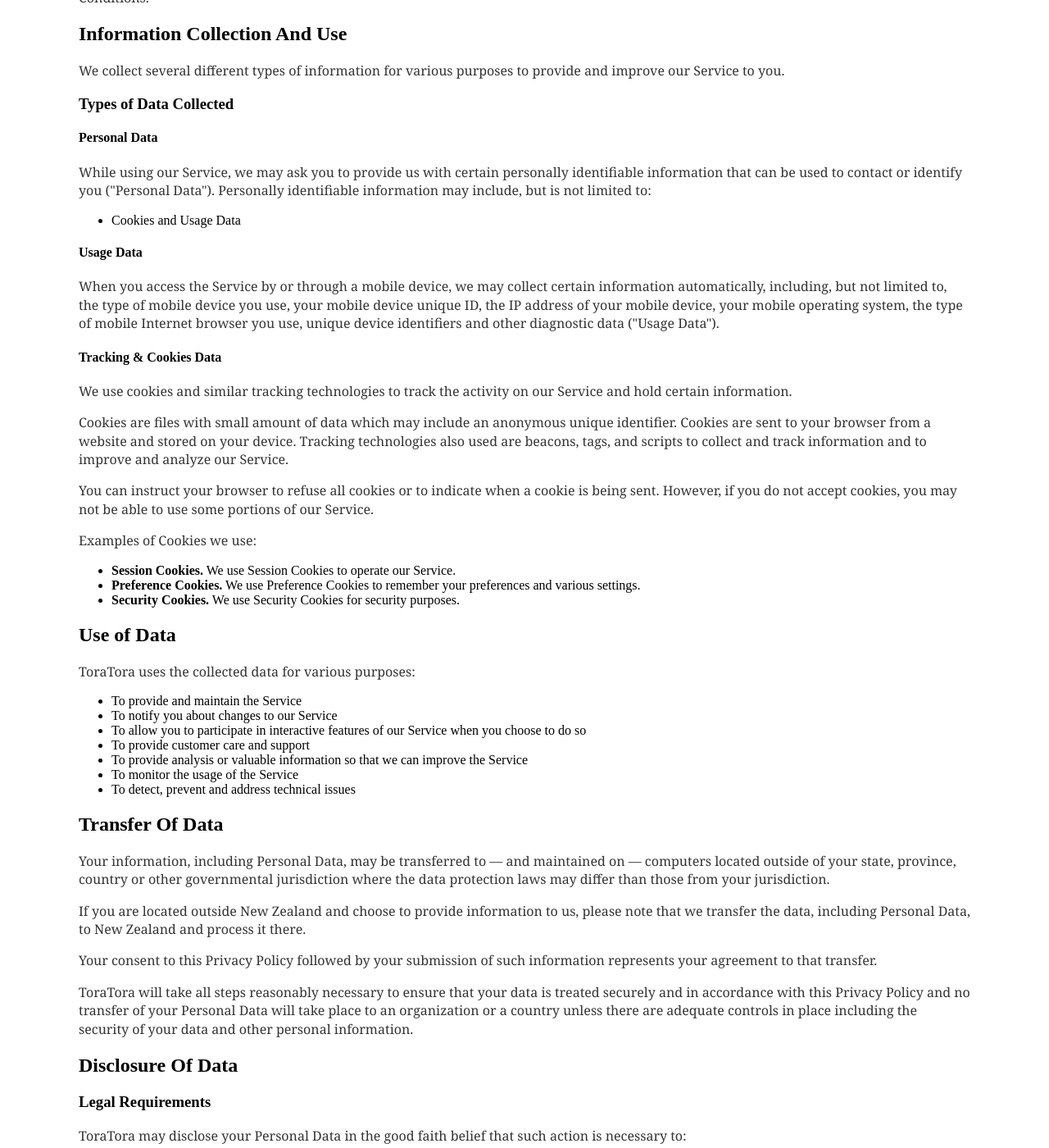
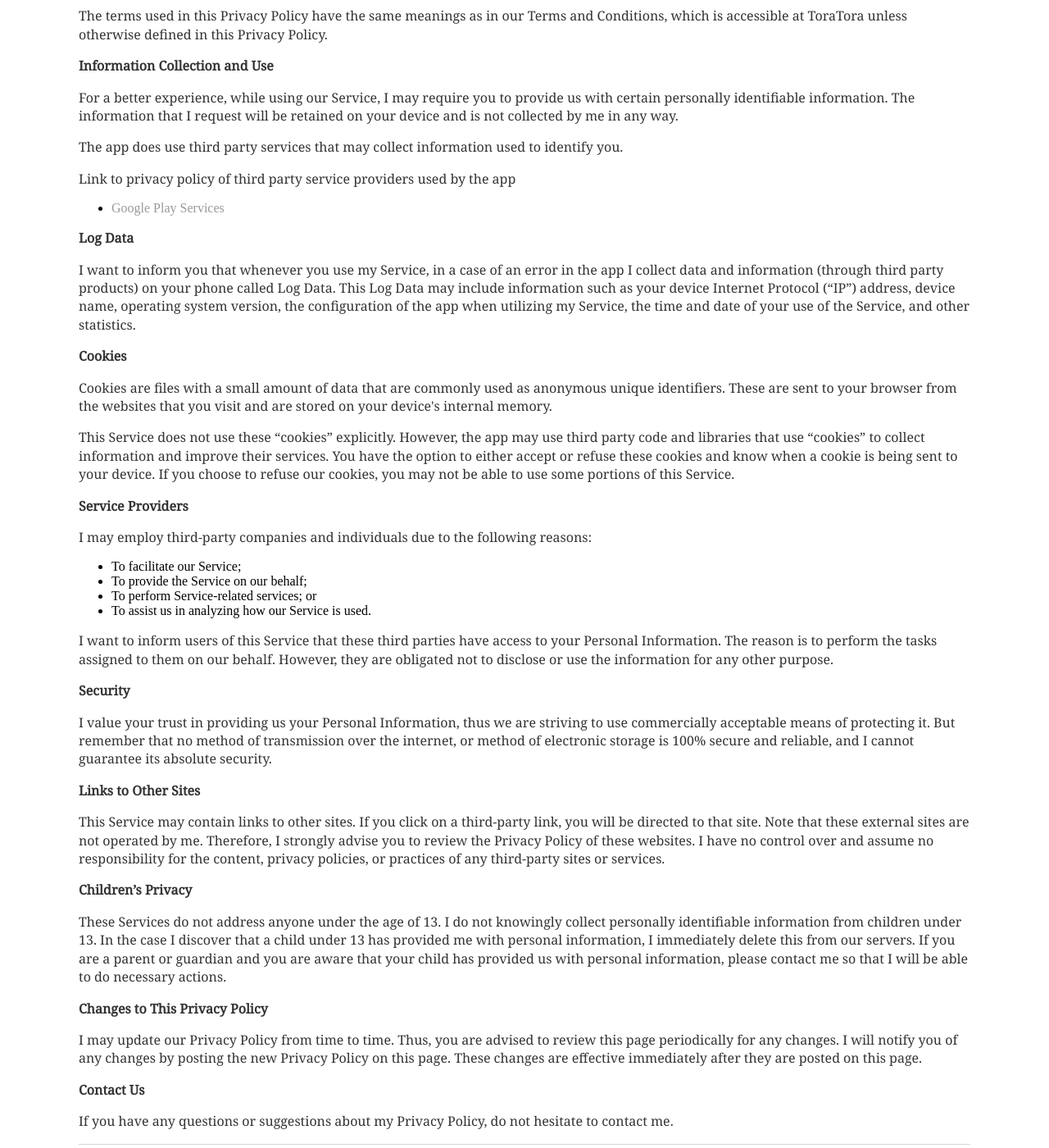
Before and after one commit to marloncardenas/marloncardenas.github.io, a Jekyll site: the page built from toratora/privacypolicy/index.html, in a window 1280 px wide and 1400 px high, scrolled down 413 px. Shown: the whole window at 82% size. Built offline with Jekyll 4.4.1, drawn with Linux system fonts in a browser that asks for light colours; some of the changed text lies outside the part shown.

Commit message:
Updated tora tora site

```diff
--- a/toratora/privacypolicy/index.html
+++ b/toratora/privacypolicy/index.html
@@ -4,107 +4,52 @@
 ---
 <div class="blurb">
     <h1>Privacy Policy</h1>
-
-
-    <p>Effective date: January 30, 2019</p>
-
-
-    <p>Marlon Cardenas ("us", "we", or "our") operates the ToraTora mobile application (the "Service").</p>
-
-    <p>This page informs you of our policies regarding the collection, use, and disclosure of personal data when you use our Service and the choices you have associated with that data. Our Privacy Policy  for ToraTora is created with the help of the <a href="https://www.freeprivacypolicy.com/">Free Privacy Policy website</a>.</p>
-
-    <p>We use your data to provide and improve the Service. By using the Service, you agree to the collection and use of information in accordance with this policy. Unless otherwise defined in this Privacy Policy, terms used in this Privacy Policy have the same meanings as in our Terms and Conditions.</p>
-
-
-    <h2>Information Collection And Use</h2>
-
-    <p>We collect several different types of information for various purposes to provide and improve our Service to you.</p>
-
-    <h3>Types of Data Collected</h3>
-
-    <h4>Personal Data</h4>
-
-    <p>While using our Service, we may ask you to provide us with certain personally identifiable information that can be used to contact or identify you ("Personal Data"). Personally identifiable information may include, but is not limited to:</p>
-
-    <ul>
-        <li>Cookies and Usage Data</li>
-    </ul>
-
-    <h4>Usage Data</h4>
-
-    <p>When you access the Service by or through a mobile device, we may collect certain information automatically, including, but not limited to, the type of mobile device you use, your mobile device unique ID, the IP address of your mobile device, your mobile operating system, the type of mobile Internet browser you use, unique device identifiers and other diagnostic data ("Usage Data").</p>
-
-    <h4>Tracking & Cookies Data</h4>
-    <p>We use cookies and similar tracking technologies to track the activity on our Service and hold certain information.</p>
-    <p>Cookies are files with small amount of data which may include an anonymous unique identifier. Cookies are sent to your browser from a website and stored on your device. Tracking technologies also used are beacons, tags, and scripts to collect and track information and to improve and analyze our Service.</p>
-    <p>You can instruct your browser to refuse all cookies or to indicate when a cookie is being sent. However, if you do not accept cookies, you may not be able to use some portions of our Service.</p>
-    <p>Examples of Cookies we use:</p>
-    <ul>
-        <li><strong>Session Cookies.</strong> We use Session Cookies to operate our Service.</li>
-        <li><strong>Preference Cookies.</strong> We use Preference Cookies to remember your preferences and various settings.</li>
-        <li><strong>Security Cookies.</strong> We use Security Cookies for security purposes.</li>
-    </ul>
-
-    <h2>Use of Data</h2>
-
-    <p>ToraTora uses the collected data for various purposes:</p>
-    <ul>
-        <li>To provide and maintain the Service</li>
-        <li>To notify you about changes to our Service</li>
-        <li>To allow you to participate in interactive features of our Service when you choose to do so</li>
-        <li>To provide customer care and support</li>
-        <li>To provide analysis or valuable information so that we can improve the Service</li>
-        <li>To monitor the usage of the Service</li>
-        <li>To detect, prevent and address technical issues</li>
-    </ul>
-
-    <h2>Transfer Of Data</h2>
-    <p>Your information, including Personal Data, may be transferred to — and maintained on — computers located outside of your state, province, country or other governmental jurisdiction where the data protection laws may differ than those from your jurisdiction.</p>
-    <p>If you are located outside New Zealand and choose to provide information to us, please note that we transfer the data, including Personal Data, to New Zealand and process it there.</p>
-    <p>Your consent to this Privacy Policy followed by your submission of such information represents your agreement to that transfer.</p>
-    <p>ToraTora will take all steps reasonably necessary to ensure that your data is treated securely and in accordance with this Privacy Policy and no transfer of your Personal Data will take place to an organization or a country unless there are adequate controls in place including the security of your data and other personal information.</p>
-
-    <h2>Disclosure Of Data</h2>
-
-    <h3>Legal Requirements</h3>
-    <p>ToraTora may disclose your Personal Data in the good faith belief that such action is necessary to:</p>
-    <ul>
-        <li>To comply with a legal obligation</li>
-        <li>To protect and defend the rights or property of ToraTora</li>
-        <li>To prevent or investigate possible wrongdoing in connection with the Service</li>
-        <li>To protect the personal safety of users of the Service or the public</li>
-        <li>To protect against legal liability</li>
-    </ul>
-
-    <h2>Security Of Data</h2>
-    <p>The security of your data is important to us, but remember that no method of transmission over the Internet, or method of electronic storage is 100% secure. While we strive to use commercially acceptable means to protect your Personal Data, we cannot guarantee its absolute security.</p>
-
-    <h2>Service Providers</h2>
-    <p>We may employ third party companies and individuals to facilitate our Service ("Service Providers"), to provide the Service on our behalf, to perform Service-related services or to assist us in analyzing how our Service is used.</p>
-    <p>These third parties have access to your Personal Data only to perform these tasks on our behalf and are obligated not to disclose or use it for any other purpose.</p>
-
-
-
-    <h2>Links To Other Sites</h2>
-    <p>Our Service may contain links to other sites that are not operated by us. If you click on a third party link, you will be directed to that third party's site. We strongly advise you to review the Privacy Policy of every site you visit.</p>
-    <p>We have no control over and assume no responsibility for the content, privacy policies or practices of any third party sites or services.</p>
-
-
-    <h2>Children's Privacy</h2>
-    <p>Our Service does not address anyone under the age of 18 ("Children").</p>
-    <p>We do not knowingly collect personally identifiable information from anyone under the age of 18. If you are a parent or guardian and you are aware that your Children has provided us with Personal Data, please contact us. If we become aware that we have collected Personal Data from children without verification of parental consent, we take steps to remove that information from our servers.</p>
-
-
-    <h2>Changes To This Privacy Policy</h2>
-    <p>We may update our Privacy Policy from time to time. We will notify you of any changes by posting the new Privacy Policy on this page.</p>
-    <p>We will let you know via email and/or a prominent notice on our Service, prior to the change becoming effective and update the "effective date" at the top of this Privacy Policy.</p>
-    <p>You are advised to review this Privacy Policy periodically for any changes. Changes to this Privacy Policy are effective when they are posted on this page.</p>
-
-
-    <h2>Contact Us</h2>
-    <p>If you have any questions about this Privacy Policy, please contact us:</p>
-    <ul>
-        <li>By email: marlon.ps.cardenas@gmail.com</li>
-
-    </ul>
+    <p> MARLON CARDENAS built the ToraTora app as a Free app. This SERVICE is provided by
+        MARLON CARDENAS at no cost and is intended for use as is.
+    </p> <p>This page is used to inform visitors regarding my policies with the collection, use, and disclosure
+    of Personal Information if anyone decided to use my Service.
+</p> <p>If you choose to use my Service, then you agree to the collection and use of information in
+    relation to this policy. The Personal Information that I collect is used for providing and improving
+    the Service. I will not use or share your information with anyone except as described
+    in this Privacy Policy.
+</p> <p>The terms used in this Privacy Policy have the same meanings as in our Terms and Conditions, which is
+    accessible at ToraTora unless otherwise defined in this Privacy Policy.
+</p> <p><strong>Information Collection and Use</strong></p> <p>For a better experience, while using our Service, I may require you to provide us with certain
+    personally identifiable information. The information that I request will be retained on your device and is not collected by me in any way.
+</p> <p>The app does use third party services that may collect information used to identify you.</p> <div><p>Link to privacy policy of third party service providers used by the app</p> <ul><li><a href="https://www.google.com/policies/privacy/" target="_blank">Google Play Services</a></li><!----><!----><!----><!----><!----><!----><!----></ul></div> <p><strong>Log Data</strong></p> <p> I want to inform you that whenever you use my Service, in a case of
+    an error in the app I collect data and information (through third party products) on your phone
+    called Log Data. This Log Data may include information such as your device Internet Protocol (“IP”) address,
+    device name, operating system version, the configuration of the app when utilizing my Service,
+    the time and date of your use of the Service, and other statistics.
+</p> <p><strong>Cookies</strong></p> <p>Cookies are files with a small amount of data that are commonly used as anonymous unique identifiers.
+    These are sent to your browser from the websites that you visit and are stored on your device's internal
+    memory.
+</p> <p>This Service does not use these “cookies” explicitly. However, the app may use third party code and
+    libraries that use “cookies” to collect information and improve their services. You have the option to
+    either accept or refuse these cookies and know when a cookie is being sent to your device. If you choose
+    to refuse our cookies, you may not be able to use some portions of this Service.
+</p> <p><strong>Service Providers</strong></p> <p> I may employ third-party companies and individuals due to the following reasons:</p> <ul><li>To facilitate our Service;</li> <li>To provide the Service on our behalf;</li> <li>To perform Service-related services; or</li> <li>To assist us in analyzing how our Service is used.</li></ul> <p> I want to inform users of this Service that these third parties have access to
+    your Personal Information. The reason is to perform the tasks assigned to them on our behalf. However,
+    they are obligated not to disclose or use the information for any other purpose.
+</p> <p><strong>Security</strong></p> <p> I value your trust in providing us your Personal Information, thus we are striving
+    to use commercially acceptable means of protecting it. But remember that no method of transmission over
+    the internet, or method of electronic storage is 100% secure and reliable, and I cannot guarantee
+    its absolute security.
+</p> <p><strong>Links to Other Sites</strong></p> <p>This Service may contain links to other sites. If you click on a third-party link, you will be directed
+    to that site. Note that these external sites are not operated by me. Therefore, I strongly
+    advise you to review the Privacy Policy of these websites. I have no control over
+    and assume no responsibility for the content, privacy policies, or practices of any third-party sites
+    or services.
+</p> <p><strong>Children’s Privacy</strong></p> <p>These Services do not address anyone under the age of 13. I do not knowingly collect
+    personally identifiable information from children under 13. In the case I discover that a child
+    under 13 has provided me with personal information, I immediately delete this from
+    our servers. If you are a parent or guardian and you are aware that your child has provided us with personal
+    information, please contact me so that I will be able to do necessary actions.
+</p> <p><strong>Changes to This Privacy Policy</strong></p> <p> I may update our Privacy Policy from time to time. Thus, you are advised to review
+    this page periodically for any changes. I will notify you of any changes by posting
+    the new Privacy Policy on this page. These changes are effective immediately after they are posted on
+    this page.
+</p> <p><strong>Contact Us</strong></p> <p>If you have any questions or suggestions about my Privacy Policy, do not hesitate to contact
+    me.
+</p>
 </div><!-- /.blurb -->
```
